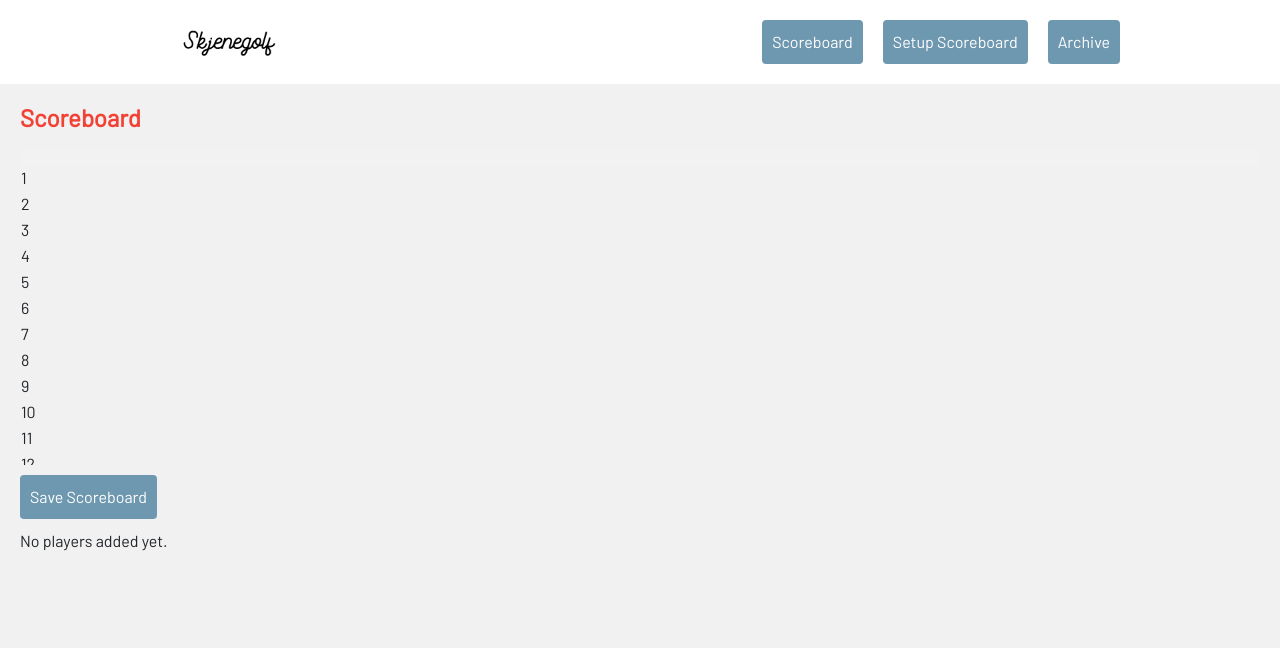
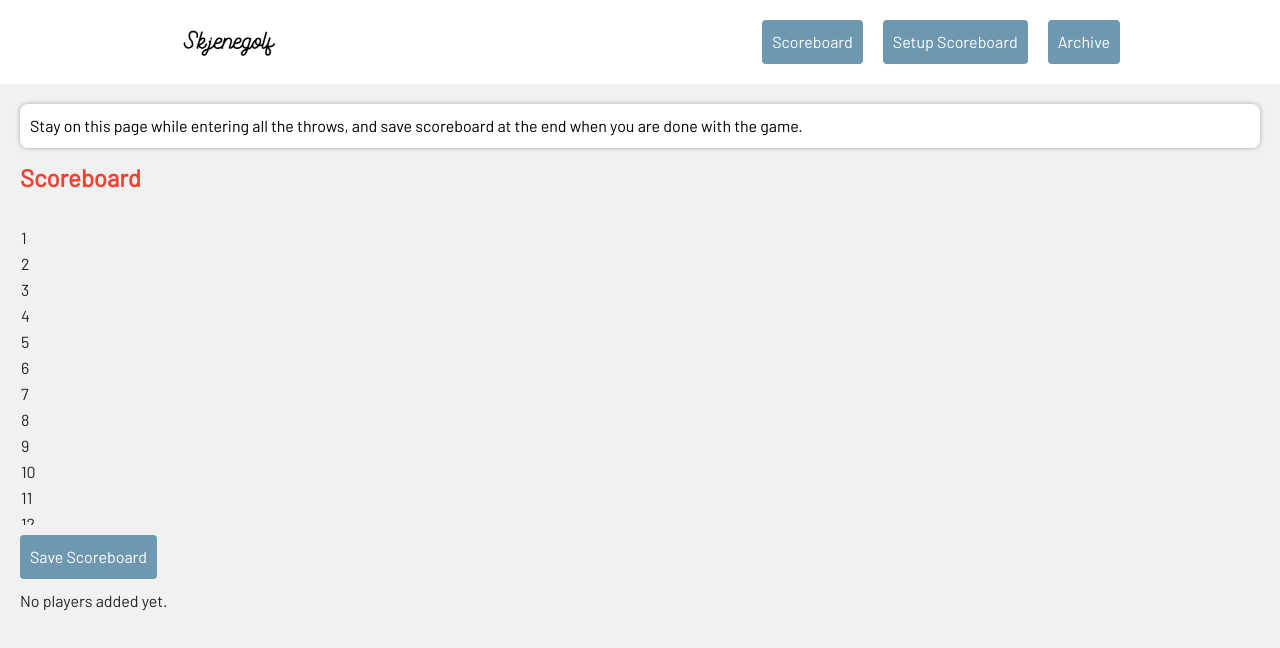
Before and after one commit to joarchris/skjenegolf, a React (Vite) app: page / in a window 1280 px wide. Shown: the top 648 px of the page. Built offline with nearby package versions, Linux system fonts and the light colour scheme.

Commit message:
added infos

```diff
--- a/src/components/Player.jsx
+++ b/src/components/Player.jsx
@@ -63,11 +63,7 @@ const Player = () => {
       </div>
       <table>
         <thead>
-          <tr>
-            <th>
-              <h3>Players added:</h3>
-            </th>
-          </tr>
+          <h4>Players added:</h4>
         </thead>
         <tbody>
           {players.map((player, index) => (
--- a/src/components/Scoreboard.jsx
+++ b/src/components/Scoreboard.jsx
@@ -53,13 +53,16 @@ const Scoreboard = () => {
 
   const handleSave = () => {
     // Display an alert before deleting the scoreboard
-    if (window.confirm('YO YO! Save this scoreboard only if it is finished, okay?')) {
+    if (window.confirm('YO YO! Save this scoreboard only if it is finished? Press OK to save')) {
       handleSaveToLocalStorage();
     }
   };
 
   return (
     <div>
+      <p className="infocontainer">
+        Stay on this page while entering all the throws, and save scoreboard at the end when you are done with the game.
+      </p>
       <h2>{trackName || 'Scoreboard'}</h2>
 
       <div style={{ overflowX: 'auto' }}>
--- a/src/index.css
+++ b/src/index.css
@@ -291,7 +291,7 @@ footer {
 .menu-items {
   display: none;
   position: absolute;
-  top: 25%;
+  top: 35%;
   right: 0;
   background-color: #ffffff;
   padding: 1rem;
@@ -408,3 +408,12 @@ tbody {
   max-height: 300px; /* Set a max height for the tbody to enable scrolling */
   overflow-y: scroll;
 }
+
+.infocontainer {
+  background-color: #ffffff;
+  font-family: 'Barlow';
+  color: #000;
+  padding: 10px;
+  border-radius: 8px;
+  box-shadow: 0px 0px 5px rgba(0, 0, 0, 0.3);
+}
```
